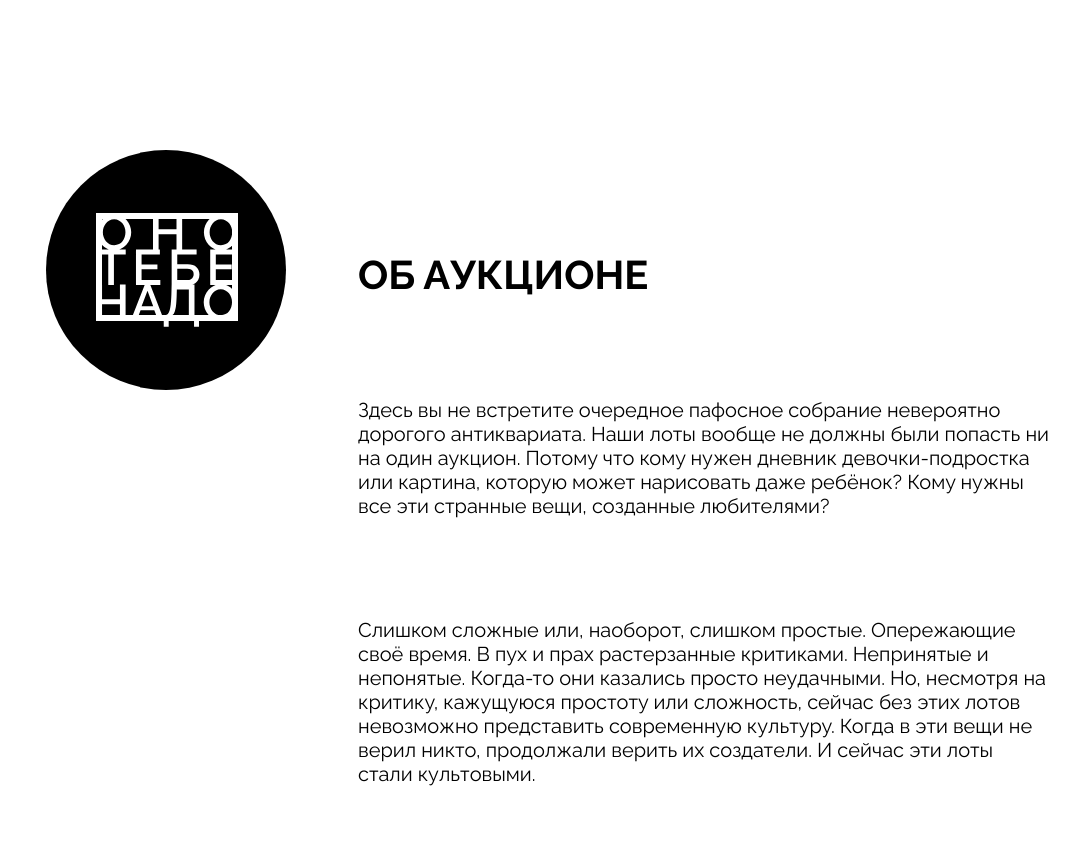
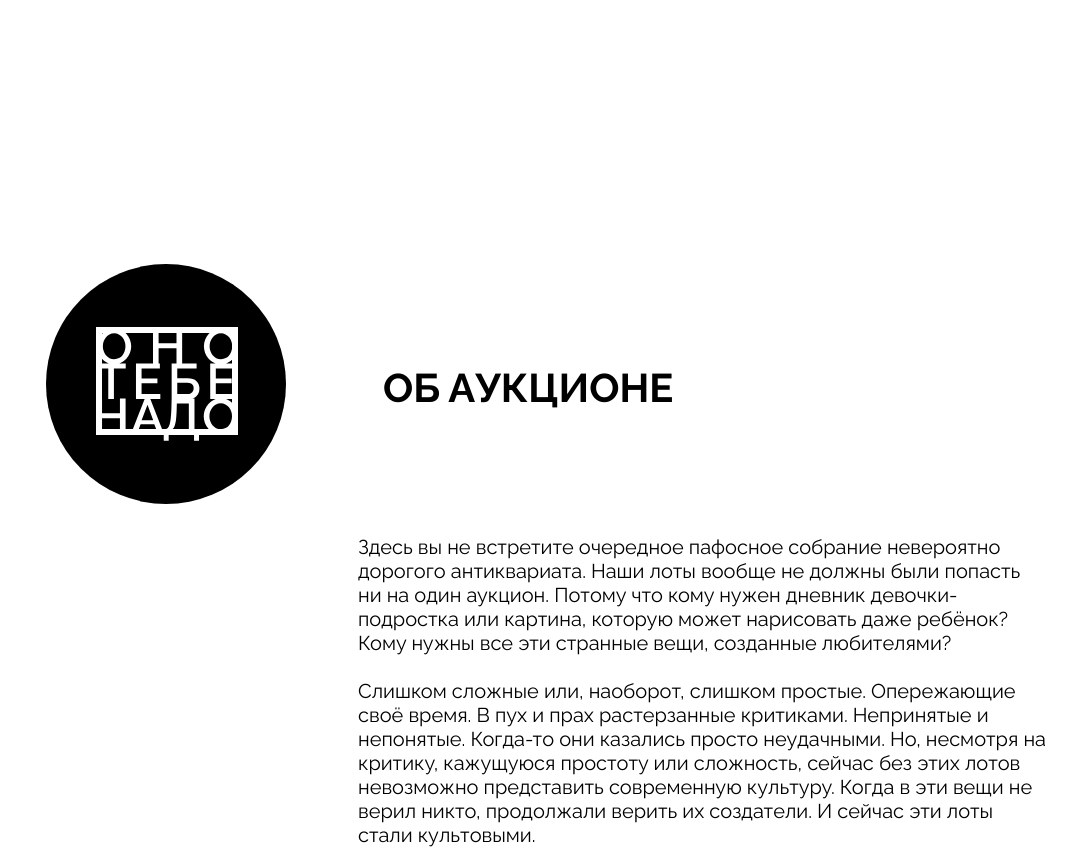
Before and after one commit to Kjaerbyee/ono-tebe-nado-ad, a plain HTML site: page index.html in a window 1280 px wide. Shown: the part 1957-2807 px from the top of the page, without its empty margins (115-1194 px from the left). Drawn offline with Linux system fonts and the light colour scheme.

Commit message:
project1

```diff
--- a/styles/style.css
+++ b/styles/style.css
@@ -127,15 +127,17 @@
 }
 
 .cover_button {
-    color: inherit;
+    height: 51px;
+    padding: 12px 32px 11px 31px;
     background-color: transparent;
-    border: 1px solid white;
-    padding: 12px 32px;
+    border-width: 1px;
+    border-color: white;
+    text-transform: uppercase;
+    font-weight: 500;
     font-size: 22px;
-    font-weight: 500;
-    text-transform: uppercase;
-    text-align: center;
-    cursor: pointer;
+    line-height: 100%;
+    letter-spacing: 0;
+    color: white;
 }
 
 .Lots_litle {
@@ -286,48 +288,50 @@
 
 .about {
     display: grid;
-    grid-template-columns: 240px 1fr;
-    gap: 72px;
-    padding: 33px 24px 180px 71px;
+    grid-template-columns: 334px 1fr;
+    height: 595px;
+    margin: 118px 24px 173px 24px;
 }
 
 .about_logo {
+    display: flex;
+    justify-content: center;
+    margin-top: 29px;
+    margin-left: 47px;
     width: 240px;
     height: 240px;
-    background-color: #000;
     border-radius: 50%;
-    display: flex;
-    align-items: center;
-    justify-content: center;
-    margin: 0 auto;
+    background-color: black;
 }
 
 .about_logo_img {
     width: 148px;
-    height: 114px;
 }
 
 .about_title {
+    padding-left: 25px;
+    padding-top: 133px;
+    padding-bottom: 103px;
+    font-weight: 700;
     font-size: 40px;
-    font-weight: bold;
+    line-height: 100%;
     text-transform: uppercase;
-    margin: 101px 0 0 0;
+}
+
+.about_content {
+    display: flex;
+    flex-direction: column;
+    gap: 24px;
+    min-height: 312px;
+    padding-left: 25px;
+    font-weight: 400;
+    font-size: 20px;
+    line-height: 120%;
+    letter-spacing: 0;
 }
 
 .about_text_1 {
-    display: flex;
-    flex-direction: column;
-    gap: 24px;
-    font-size: 20px;
-    margin-top: 100px;
-}
-
-.about_text_2 {
-    display: flex;
-    flex-direction: column;
-    gap: 24px;
-    font-size: 20px;
-    margin-top: 100px;
+    padding-right: 5px;
 }
 
 .footer_adress {
```
